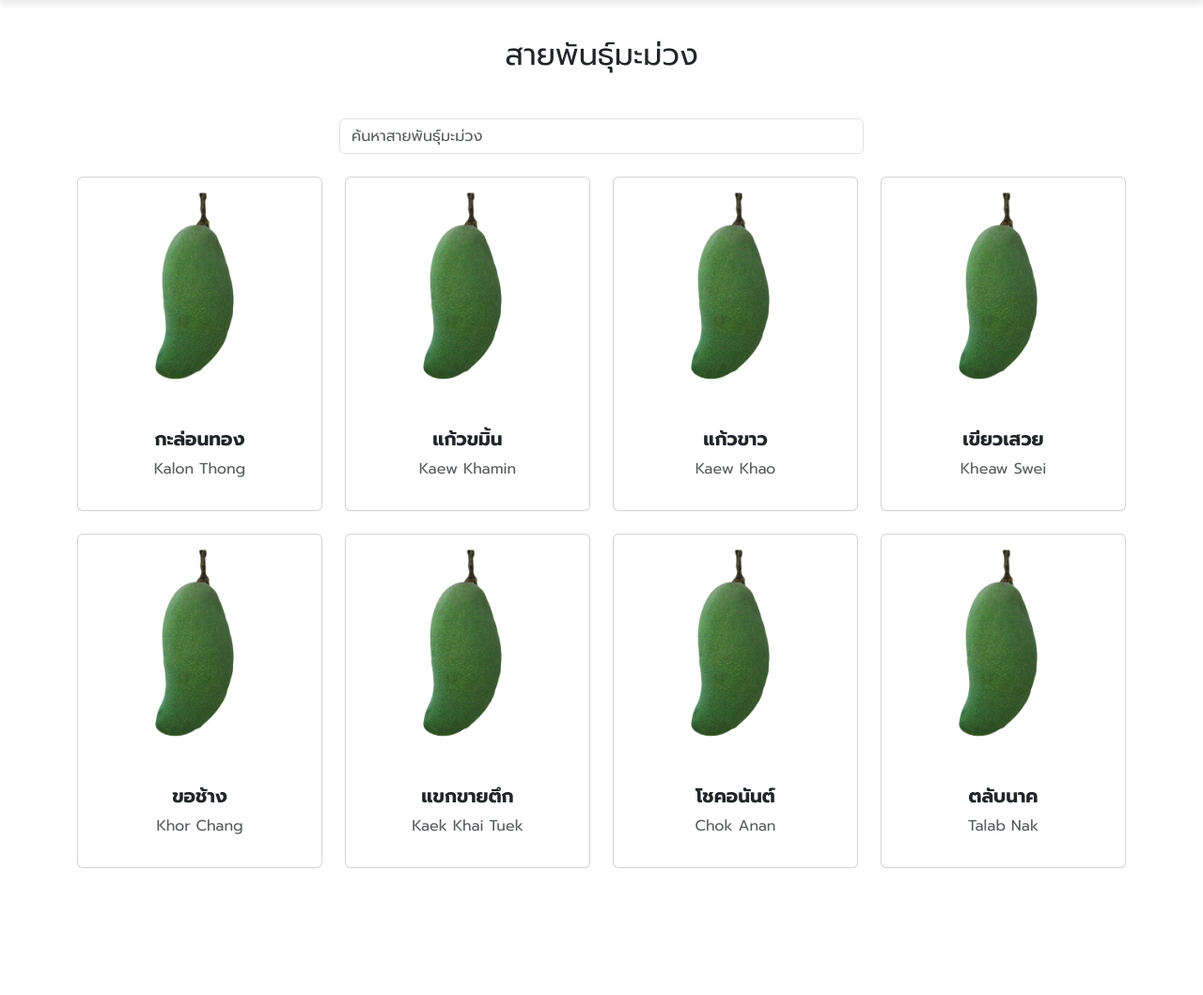
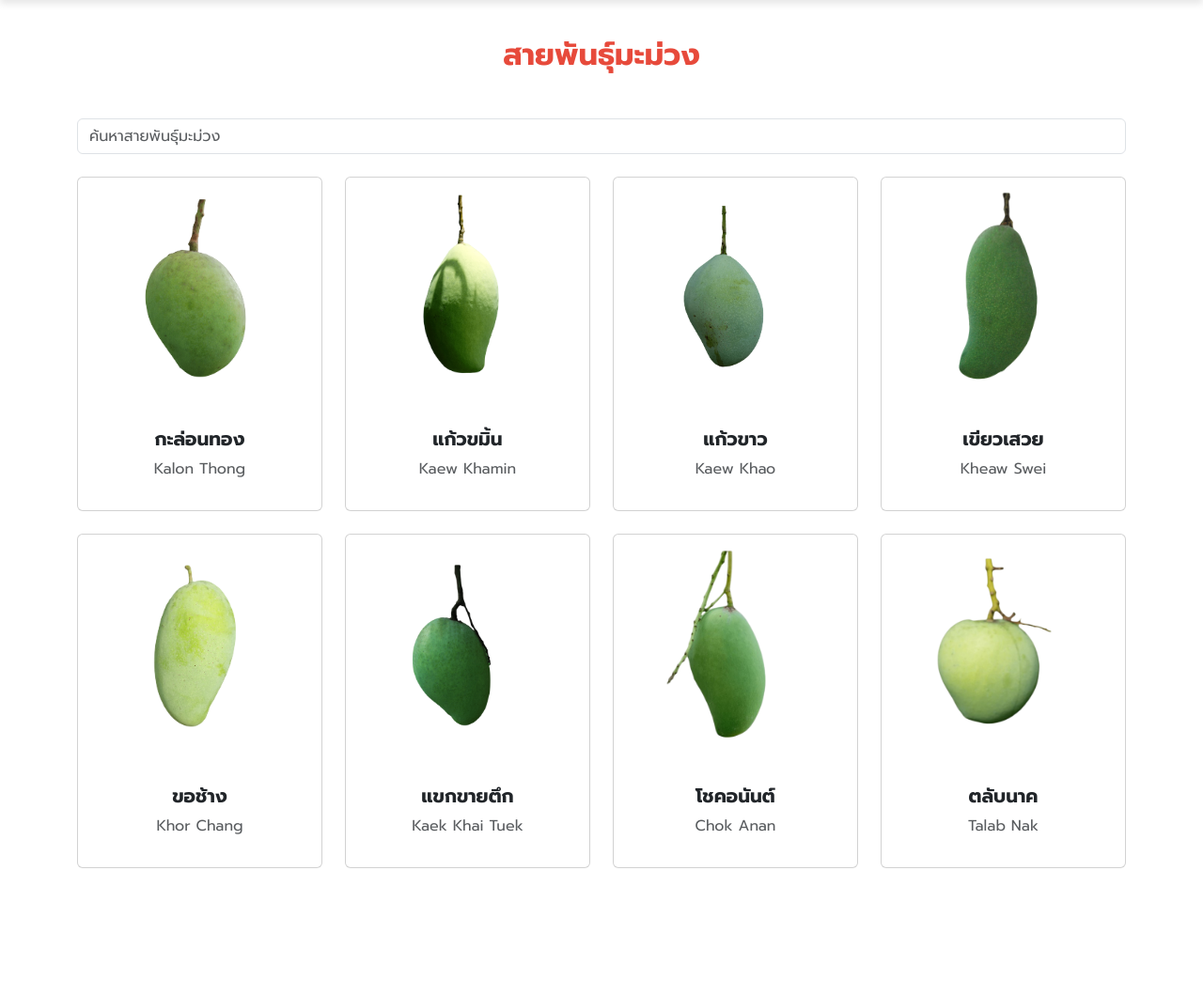
Before and after one commit to Nanomamama/mango__db, a PHP site: page /user/mango_varieties.php in a window 1280 px wide. Shown: the part 80-1139 px from the top of the page at 94% size. Run offline with PHP 8.4, Linux system fonts and the light colour scheme.

Commit message:
แก้ใขหน้า สายพันธุ์มะม่วง  ในฝั่งของ user

```diff
--- a/user/mango_varieties.php
+++ b/user/mango_varieties.php
@@ -6,6 +6,18 @@
     <title>สายพันธุ์มะม่วง</title>
     <link href="https://cdn.jsdelivr.net/npm/bootstrap@5.3.0/dist/css/bootstrap.min.css" rel="stylesheet">
     <style>
+        :root {
+            --green-color: #016A70;
+            --white-color: #fff;
+            --Primary: #4e73df;
+            --Success: #1cc88a;
+            --Info: #36b9cc;
+            --Warning: #f6c23e;
+            --Danger: #e74a3b;
+            --Secondary: #858796;
+            --Light: #f8f9fc;
+            --Dark: #5a5c69;
+        }
         body {
             background-color: #f8f9fa;
             height: 200vh;
@@ -32,9 +44,9 @@
         .mango-card .card-title {
             font-weight: bold;
         }
-        h2 {
+        .container h2 {
             font-weight: 600;
-            color: #000;
+            color: var(--Danger);
         }
     </style>
 </head>
@@ -46,19 +58,19 @@
         <h2 class="text-center mb-4 mt-5">สายพันธุ์มะม่วง</h2>
         <br>
         <div class="mb-4 text-center">
-            <input type="text" id="searchInput" class="form-control w-50 mx-auto" placeholder="ค้นหาสายพันธุ์มะม่วง">
+            <input type="text" id="searchInput" class="form-control w-100 mx-auto" placeholder="ค้นหาสายพันธุ์มะม่วง">
         </div>
         <div class="row row-cols-1 row-cols-md-2 row-cols-lg-4 g-4" id="mangoList">
             <?php
             $mangoes = [
-                ["name" => "กะล่อนทอง", "eng_name" => "Kalon Thong", "image" => "image-Photoroom.png", "desc" => "มะม่วงที่มีสีเหลืองทอง รสชาติหวานอร่อย"],
-                ["name" => "แก้วขมิ้น", "eng_name" => "Kaew Khamin", "image" => "image-Photoroom.png", "desc" => "มะม่วงพันธุ์โบราณ เปลือกสีเหลืองเข้ม"],
-                ["name" => "แก้วขาว", "eng_name" => "Kaew Khao", "image" => "image-Photoroom.png", "desc" => "มีเนื้อสีขาวใส รสชาติเปรี้ยวอมหวาน"],
-                ["name" => "เขียวเสวย", "eng_name" => "Kheaw Swei", "image" => "image-Photoroom.png", "desc" => "มะม่วงยอดนิยม รสชาติหวานมัน"],
-                ["name" => "ขอช้าง", "eng_name" => "Khor Chang", "image" => "image-Photoroom.png", "desc" => "มะม่วงพันธุ์แปลก รูปทรงโค้งเหมือนงาช้าง"],
-                ["name" => "แขกขายตึก", "eng_name" => "Kaek Khai Tuek", "image" => "image-Photoroom.png", "desc" => "พันธุ์หายาก เนื้อแน่น หอมหวาน"],
-                ["name" => "โชคอนันต์", "eng_name" => "Chok Anan", "image" => "image-Photoroom.png", "desc" => "มะม่วงที่นิยมปลูกเพื่อการค้า รสชาติอร่อย"],
-                ["name" => "ตลับนาค", "eng_name" => "Talab Nak", "image" => "image-Photoroom.png", "desc" => "มีเปลือกสีทองสวย หอม หวานละมุน"]
+                ["name" => "กะล่อนทอง", "eng_name" => "Kalon Thong", "image" => "กะล่อนทอง.png", "desc" => "มะม่วงที่มีสีเหลืองทอง รสชาติหวานอร่อย"],
+                ["name" => "แก้วขมิ้น", "eng_name" => "Kaew Khamin", "image" => "แก้วขมิ้น.png", "desc" => "มะม่วงพันธุ์โบราณ เปลือกสีเหลืองเข้ม"],
+                ["name" => "แก้วขาว", "eng_name" => "Kaew Khao", "image" => "แก้วขาว.png", "desc" => "มีเนื้อสีขาวใส รสชาติเปรี้ยวอมหวาน"],
+                ["name" => "เขียวเสวย", "eng_name" => "Kheaw Swei", "image" => "เขียวเสวย.png", "desc" => "มะม่วงยอดนิยม รสชาติหวานมัน"],
+                ["name" => "ขอช้าง", "eng_name" => "Khor Chang", "image" => "ขอช้าง.png", "desc" => "มะม่วงพันธุ์แปลก รูปทรงโค้งเหมือนงาช้าง"],
+                ["name" => "แขกขายตึก", "eng_name" => "Kaek Khai Tuek", "image" => "แขกขายตึก.png", "desc" => "พันธุ์หายาก เนื้อแน่น หอมหวาน"],
+                ["name" => "โชคอนันต์", "eng_name" => "Chok Anan", "image" => "โชคอนันต์.png", "desc" => "มะม่วงที่นิยมปลูกเพื่อการค้า รสชาติอร่อย"],
+                ["name" => "ตลับนาค", "eng_name" => "Talab Nak", "image" => "ตลับนาค.png", "desc" => "มีเปลือกสีทองสวย หอม หวานละมุน"]
             ];
 
             foreach ($mangoes as $index => $mango) {
```
Also changed, not shown: user/image/กะล่อนทอง.png (added), user/image/ขอช้าง.png (added), user/image/ตลับนาค.png (added), user/image/เขียวเสวย.png (renamed from user/image/image-Photoroom.png), user/image/แก้วขมิ้น.png (added), user/image/แก้วขาว.png (added), user/image/แขกขายตึก.png (added), user/image/โชคอนันต์.png (added).
